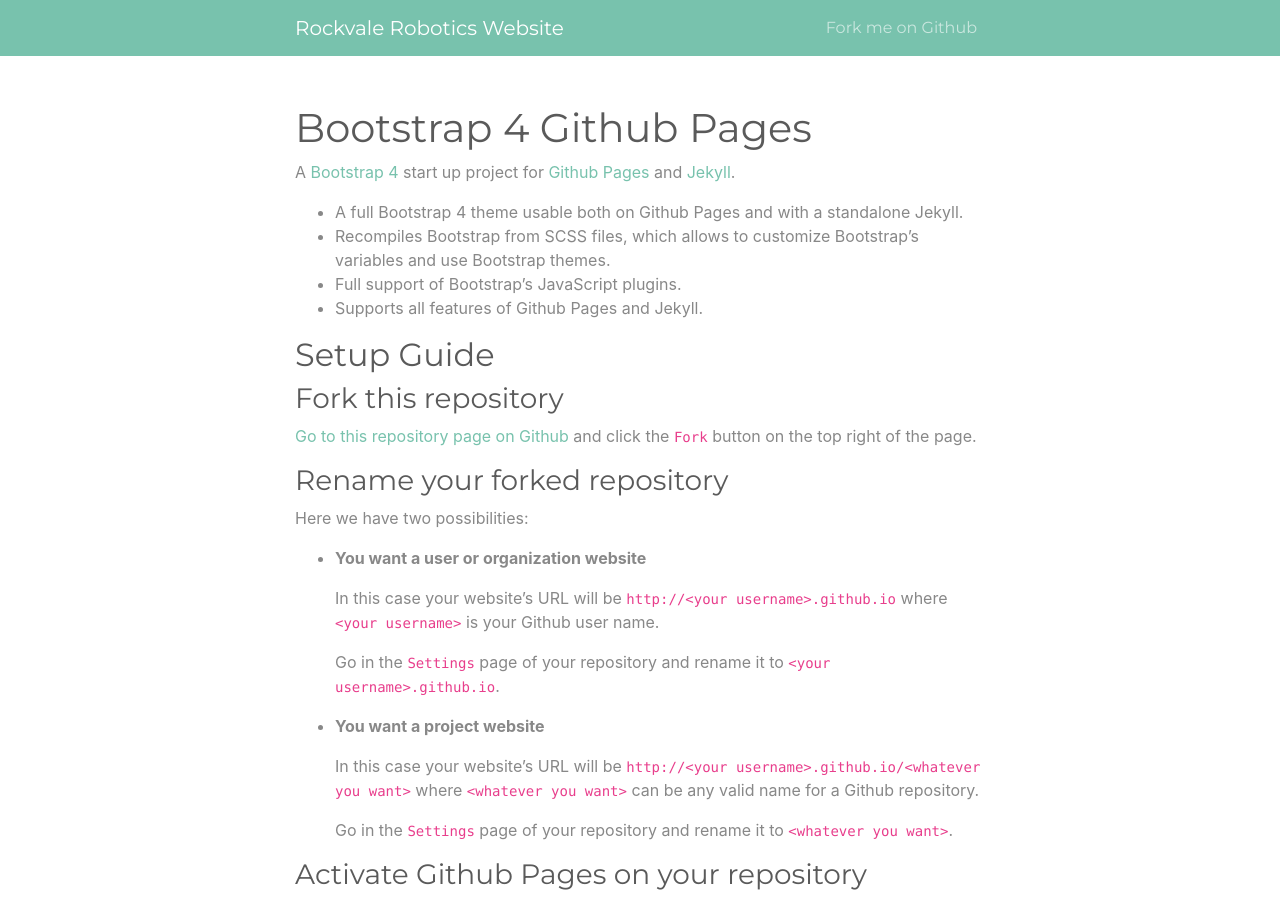
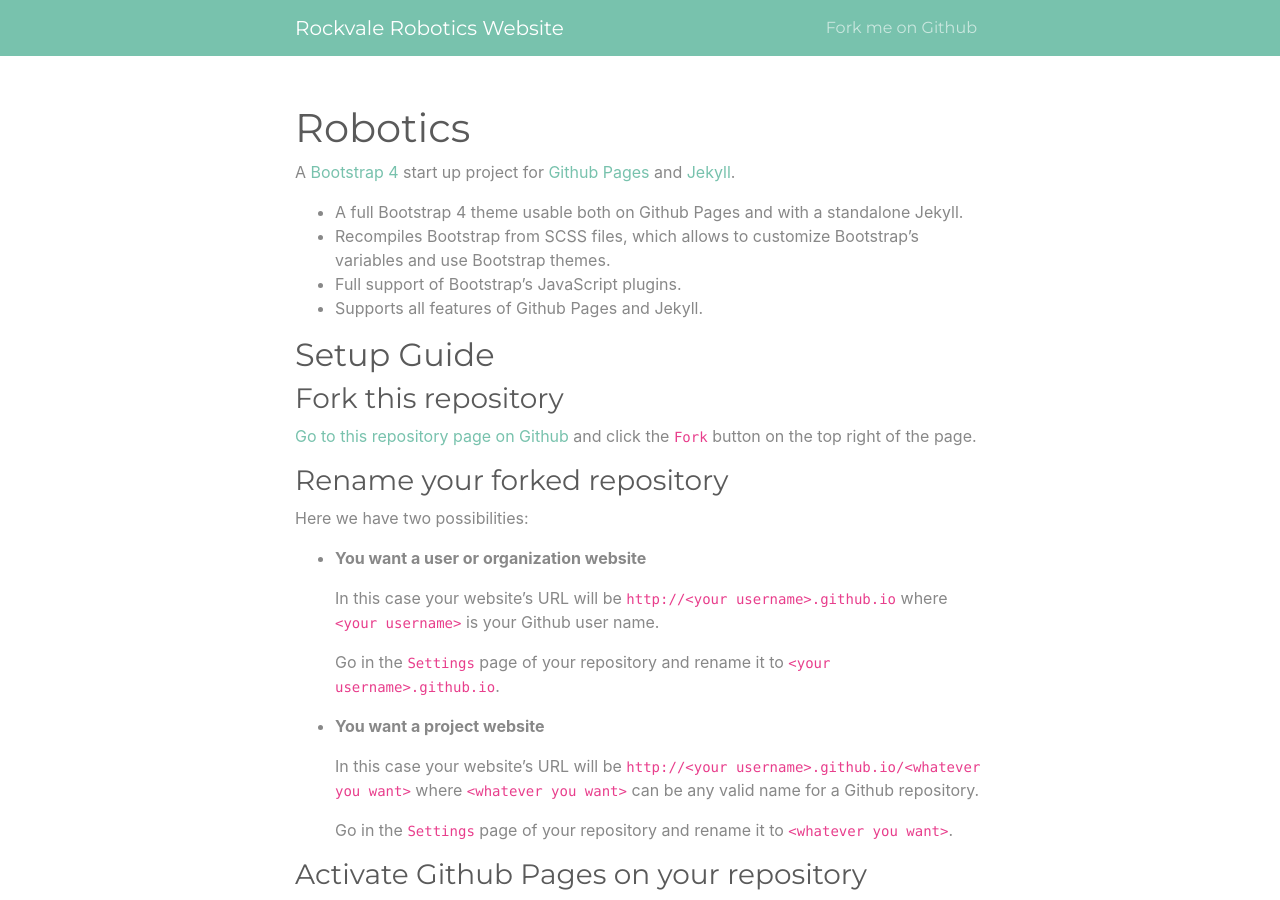
Before and after one commit to nikkiconley/RockvaleRoboticsWebsite, a Jekyll site: the page built from index.md, in a window 1280 px wide and 900 px high. Built offline with Jekyll 4.4.1, drawn with Linux system fonts in a browser that asks for light colours.

Commit message:
Update index.md
Change title

```diff
--- a/index.md
+++ b/index.md
@@ -1,6 +1,6 @@
 ---
 layout: page
-title: Bootstrap 4 Github Pages
+title: Robotics
 ---
 
 A [Bootstrap 4](https://getbootstrap.com/) start up project for [Github Pages](https://pages.github.com/) and [Jekyll](https://jekyllrb.com/).
```
